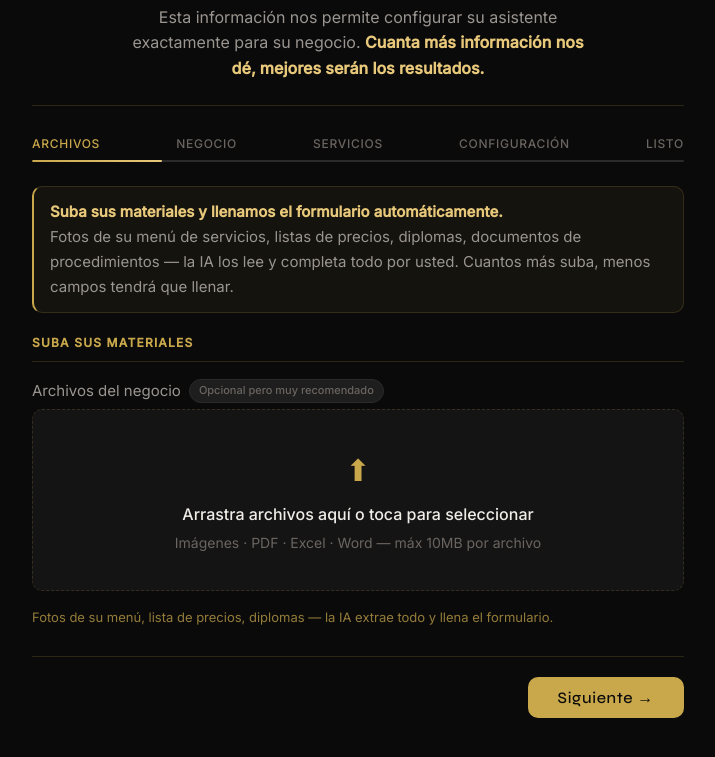
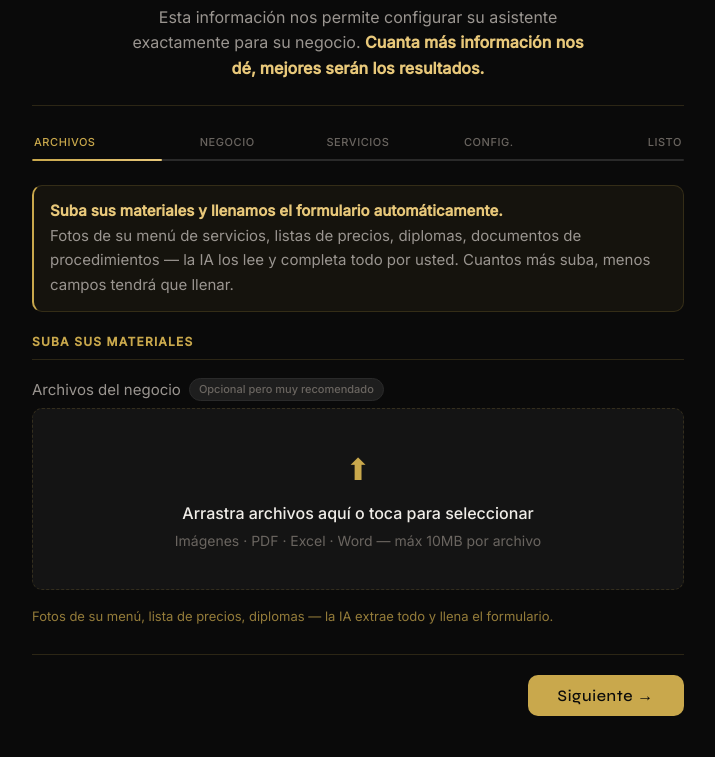
Before and after one commit to jonnfilisola1977/demo-leadoc, a website: page onboarding.html in a window 1280 px wide. Shown: the part 183-940 px from the top of the page, without its empty margins (282-997 px from the left). Drawn offline with Linux system fonts and the light colour scheme.

Commit message:
Update onboarding.html

```diff
--- a/onboarding.html
+++ b/onboarding.html
@@ -32,10 +32,38 @@ h1{font-family:'Syne',sans-serif;font-size:1.7rem;font-weight:600;color:var(--te
 .view{display:none}.view.on{display:block}
 .step{display:none}.step.on{display:block}
 
+/* ── STEPPER FIXED ── */
 .pgwrap{margin-bottom:1.5rem}
-.pgsteps{display:flex;justify-content:space-between;margin-bottom:7px}
-.pgs{font-size:12px;color:var(--dim);font-weight:500;letter-spacing:.06em;text-transform:uppercase}
+.pgsteps{
+  display:flex;
+  justify-content:space-between;
+  margin-bottom:7px;
+  gap:2px;
+}
+.pgs{
+  font-size:11px;
+  color:var(--dim);
+  font-weight:500;
+  letter-spacing:.05em;
+  text-transform:uppercase;
+  white-space:nowrap;
+  flex:1;
+  text-align:center;
+  padding:0 2px;
+  overflow:hidden;
+  text-overflow:ellipsis;
+}
+.pgs:first-child{text-align:left;}
+.pgs:last-child{text-align:right;}
 .pgs.on{color:var(--gold)}
+@media(max-width:480px){
+  .pgs{
+    font-size:9px;
+    letter-spacing:.03em;
+  }
+}
+/* ── END STEPPER FIX ── */
+
 .pgtrack{height:2px;background:var(--dark4);border-radius:2px;overflow:hidden}
 .pgfill{height:100%;background:linear-gradient(90deg,var(--gold),var(--gold-l));border-radius:2px;transition:width .4s ease}
 
@@ -171,7 +199,7 @@ select option{background:var(--dark2);font-size:15px}
       <span class="pgs on" id="ps1">Archivos</span>
       <span class="pgs" id="ps2">Negocio</span>
       <span class="pgs" id="ps3">Servicios</span>
-      <span class="pgs" id="ps4">Configuración</span>
+      <span class="pgs" id="ps4">Config.</span>
       <span class="pgs" id="ps5">Listo</span>
     </div>
     <div class="pgtrack"><div class="pgfill" id="pgf" style="width:20%"></div></div>
```
